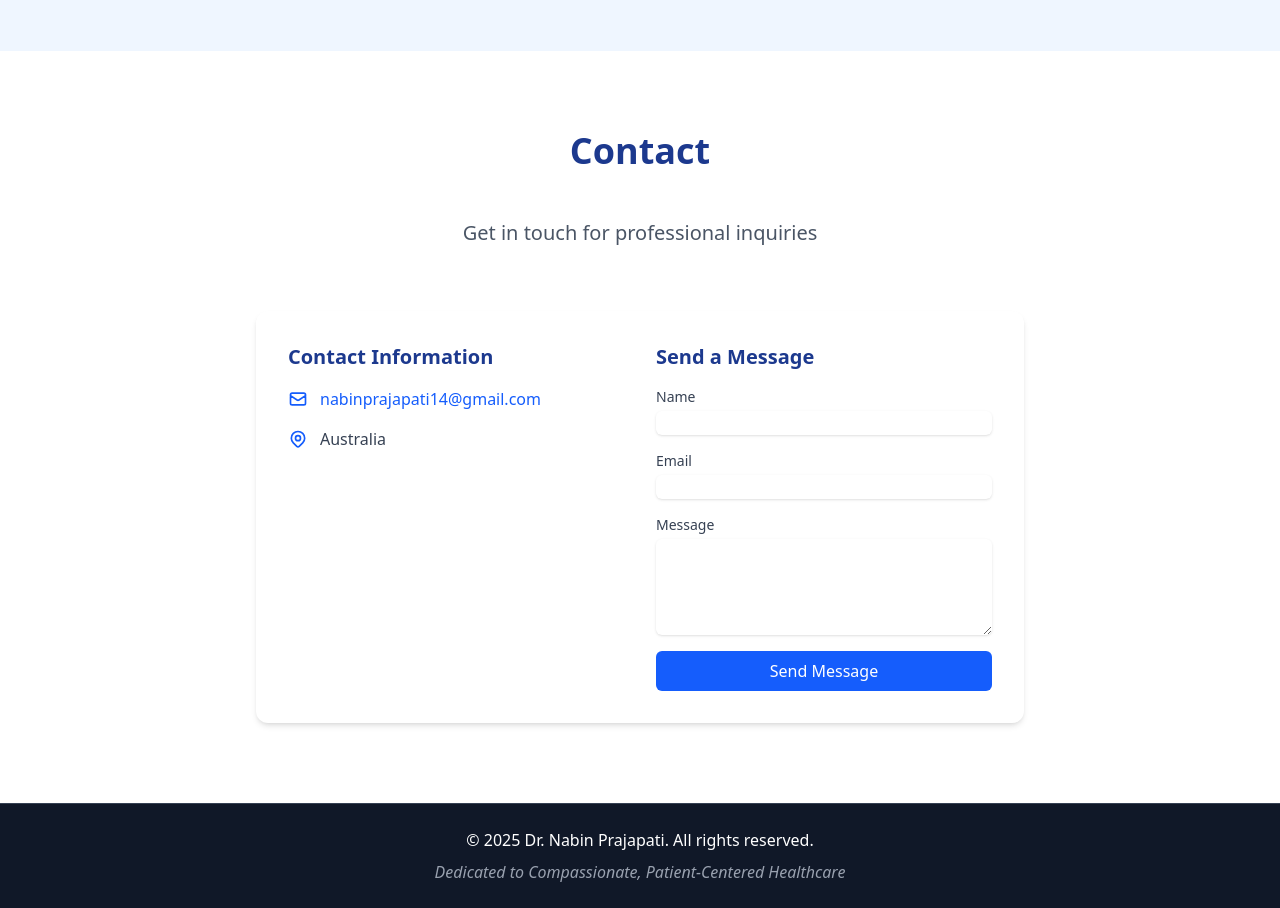
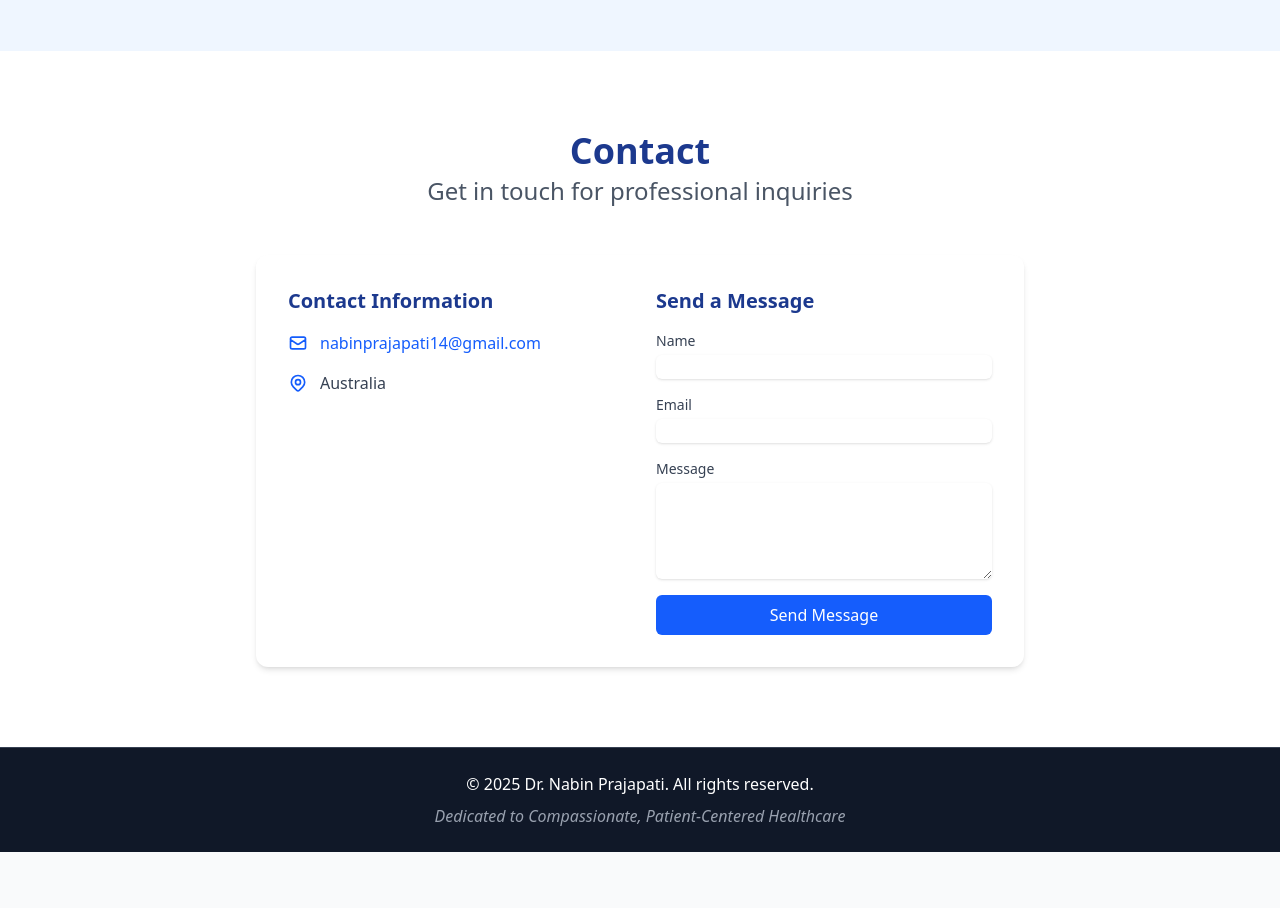
Before and after one commit to sabinpr/Nabin-Portfolio, a React (Vite) app: page / in a window 1280 px wide. Shown: the part 2720-3628 px from the top of the page. After the commit the page ends 3572 px from the top, so only its background shows below. Built offline with nearby package versions, Linux system fonts and the light colour scheme.

Commit message:
saomthing

```diff
--- a/src/components/Contact.jsx
+++ b/src/components/Contact.jsx
@@ -43,11 +43,11 @@ const Contact = () => {
     <section id="contact" className="py-20 bg-white dark:bg-slate-900">
       <div className="max-w-6xl mx-auto px-4 sm:px-6 lg:px-8">
         {/* Section Header */}
-        <div className="text-center mb-16">
-          <h2 className="text-3xl md:text-4xl font-bold mb-12 text-blue-900 dark:text-cyan-300 animate-fadeSlideUp">
+        <div className="text-center mb-12">
+          <h2 className="text-3xl md:text-4xl font-bold mb-1 text-blue-900 dark:text-cyan-300 animate-fadeSlideUp">
             Contact
           </h2>
-          <p className="text-xl text-gray-600 dark:text-gray-400">
+          <p className="text-xl md:text-2xl text-gray-600 dark:text-gray-400 animate-fadeSlideUp">
             Get in touch for professional inquiries
           </p>
         </div>
```
